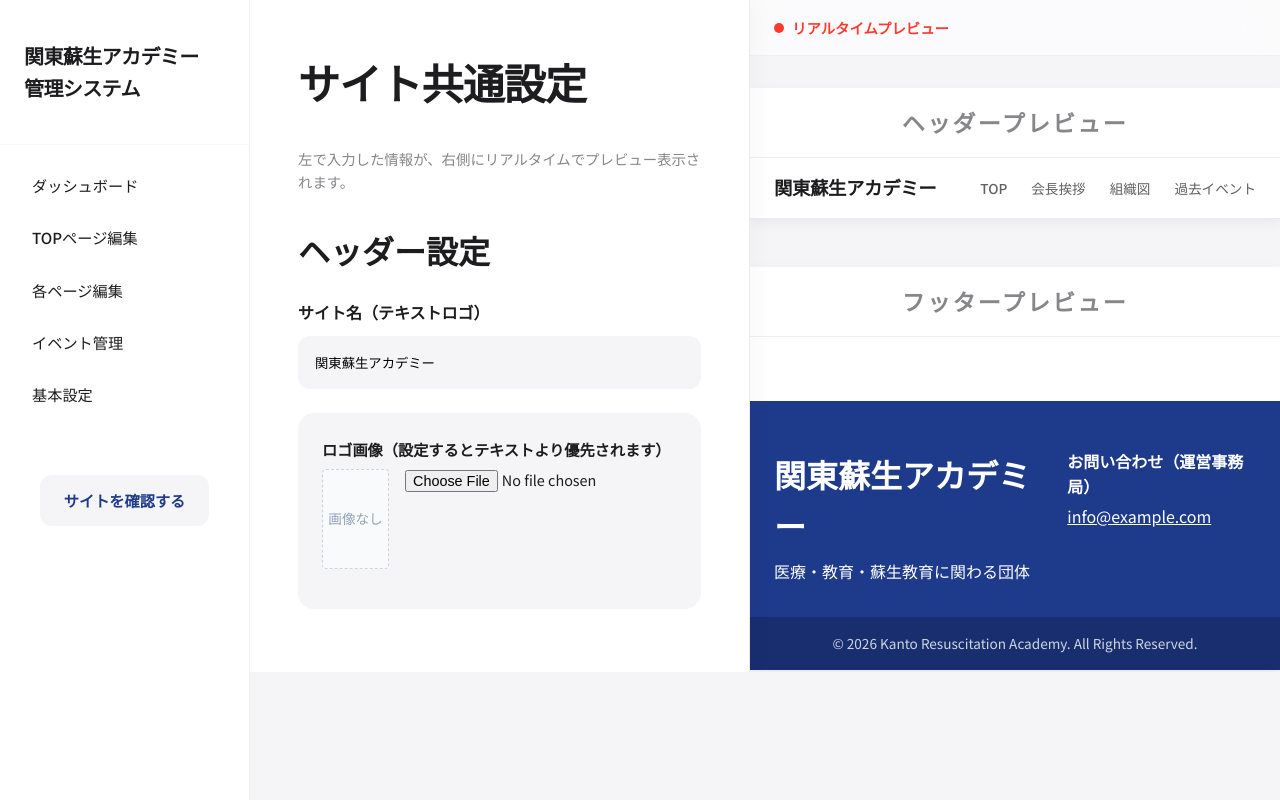
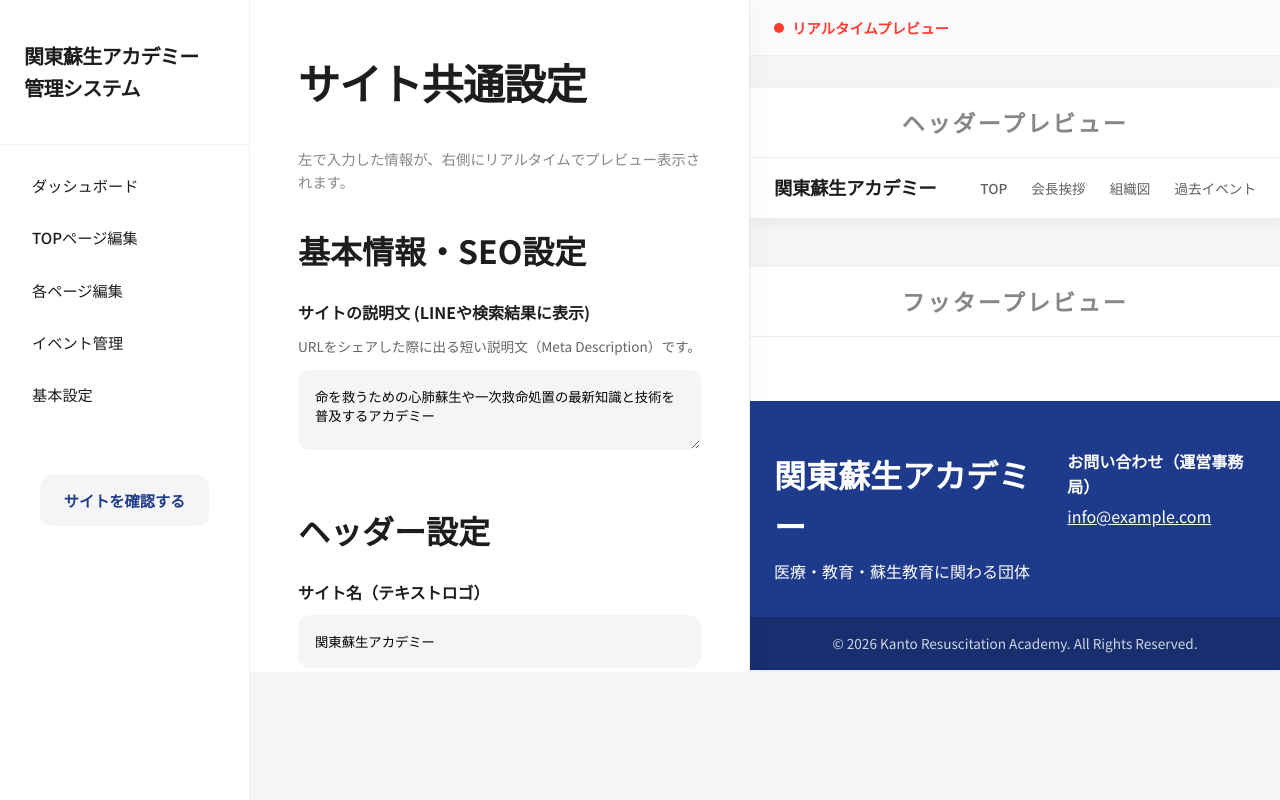
Before and after one commit to hrno243269-mol/kanto-resuscitation, a Next.js app: page /admin/settings in a window 1280 px wide. Built offline with nearby package versions, Linux system fonts and the light colour scheme; no server answers; the database is empty.

Commit message:
Add dynamic SEO and OGP metadata settings

```diff
--- a/app/admin/(protected)/settings/SettingsEditorClient.tsx
+++ b/app/admin/(protected)/settings/SettingsEditorClient.tsx
@@ -75,7 +75,13 @@ export default function SettingsEditorClient({ initialData, action }: any) {
 
                 <form action={action}>
                     <div style={{ marginBottom: '3rem', paddingBottom: '2rem', borderBottom: '1px solid #eee' }}>
-                        <h2 style={{ fontSize: '1.3rem', marginBottom: '1.5rem', color: '#1d1d1f' }}>ヘッダー設定</h2>
+                        <h2 style={{ fontSize: '1.3rem', marginBottom: '1.5rem', color: '#1d1d1f' }}>基本情報・SEO設定</h2>
+                        <div style={{ marginBottom: '1.5rem' }}>
+                            <label style={{ display: 'block', fontWeight: 600, marginBottom: '0.6rem' }}>サイトの説明文 (LINEや検索結果に表示)</label>
+                            <p style={{ fontSize: '0.85rem', color: '#666', marginBottom: '0.8rem' }}>URLをシェアした際に出る短い説明文（Meta Description）です。</p>
+                            <textarea name="siteDescription" value={data.siteDescription} onChange={e => setData({ ...data, siteDescription: e.target.value })} style={{ width: '100%', padding: '1rem', borderRadius: '12px', border: '1px solid transparent', background: '#f5f5f7', minHeight: '80px' }} required />
+                        </div>
+                        <h2 style={{ fontSize: '1.3rem', marginBottom: '1.5rem', marginTop: '3rem', color: '#1d1d1f' }}>ヘッダー設定</h2>
                         <div style={{ marginBottom: '1.5rem' }}>
                             <label style={{ display: 'block', fontWeight: 600, marginBottom: '0.6rem' }}>サイト名（テキストロゴ）</label>
                             <input type="text" name="headerTitle" value={data.headerTitle} onChange={e => setData({ ...data, headerTitle: e.target.value })} style={{ width: '100%', padding: '1rem', borderRadius: '12px', border: '1px solid transparent', background: '#f5f5f7' }} required />
--- a/app/admin/(protected)/settings/page.tsx
+++ b/app/admin/(protected)/settings/page.tsx
@@ -24,7 +24,8 @@ export default async function SettingsPage() {
         headerTitle: getValue('headerTitle', '関東蘇生アカデミー'),
         footerTitle: getValue('footerTitle', '関東蘇生アカデミー'),
         footerDesc: getValue('footerDesc', '医療・教育・蘇生教育に関わる団体'),
-        copyright: getValue('copyright', 'Kanto Resuscitation Academy')
+        copyright: getValue('copyright', 'Kanto Resuscitation Academy'),
+        siteDescription: getValue('siteDescription', '命を救うための心肺蘇生や一次救命処置の最新知識と技術を普及するアカデミー'),
     }
 
     return (
--- a/app/admin/actions.ts
+++ b/app/admin/actions.ts
@@ -62,7 +62,7 @@ export async function updateSettings(formData: FormData) {
     const keys = [
         'contactName', 'contactEmail', 'colorPrimary', 'colorSecondary', 'colorAccent',
         'fontFamily', 'baseFontSize', 'titleFontSize',
-        'headerTitle', 'footerTitle', 'footerDesc', 'copyright'
+        'headerTitle', 'footerTitle', 'footerDesc', 'copyright', 'siteDescription'
     ]
 
     for (const key of keys) {
--- a/app/layout.tsx
+++ b/app/layout.tsx
@@ -13,12 +13,30 @@ const geistMono = Geist_Mono({
   subsets: ["latin"],
 });
 
-export const metadata: Metadata = {
-  title: "関東蘇生アカデミー",
-  description: "命を救うための心肺蘇生や一次救命処置の最新知識と技術を普及するアカデミー",
-};
+export const dynamic = 'force-dynamic'
 
-export const dynamic = 'force-dynamic'
+export async function generateMetadata(): Promise<Metadata> {
+  const settings = await prisma.siteSetting.findMany()
+  const getValue = (key: string, defaultVal: string) => {
+    const s = settings.find((s: any) => s.key === key)
+    return s ? s.value : defaultVal
+  }
+
+  const title = getValue('headerTitle', '関東蘇生アカデミー')
+  const description = getValue('siteDescription', '命を救うための心肺蘇生や一次救命処置の最新知識と技術を普及するアカデミー')
+
+  return {
+    title,
+    description,
+    openGraph: {
+      title,
+      description,
+      siteName: title,
+      locale: 'ja_JP',
+      type: 'website',
+    }
+  }
+}
 
 export default async function RootLayout({
   children,
```
